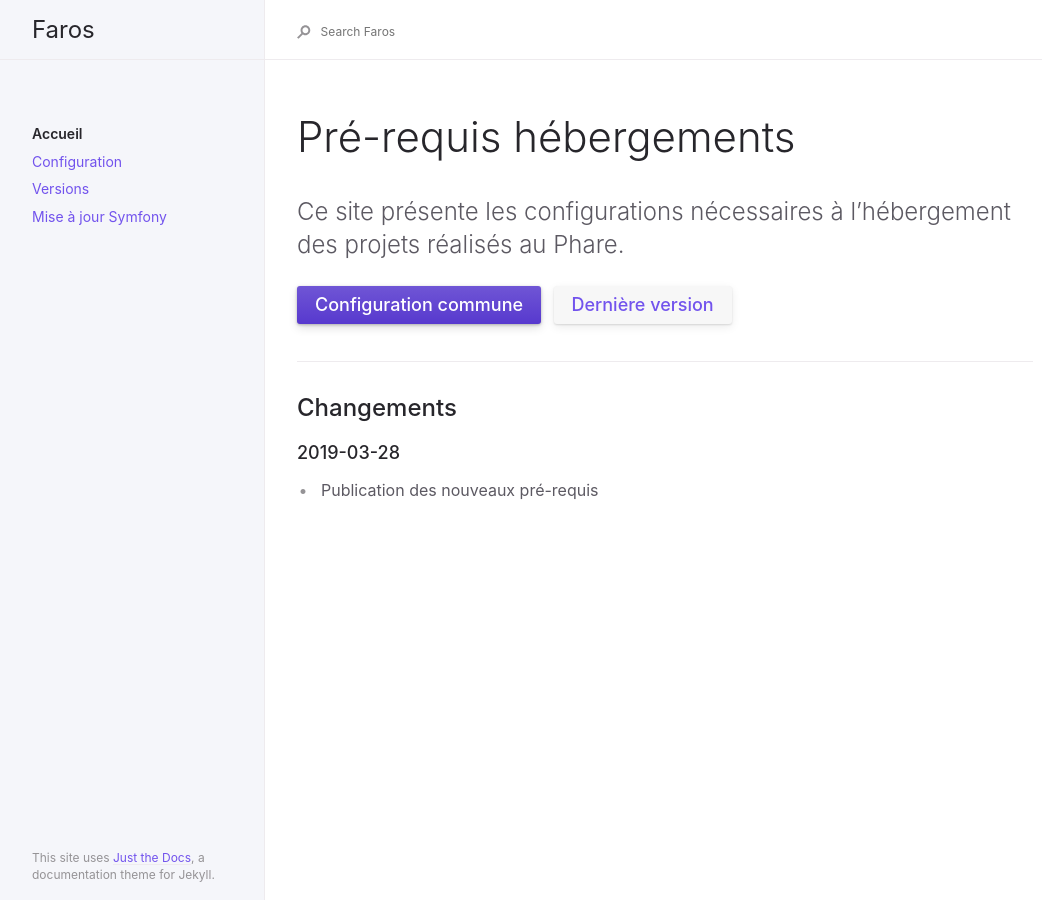
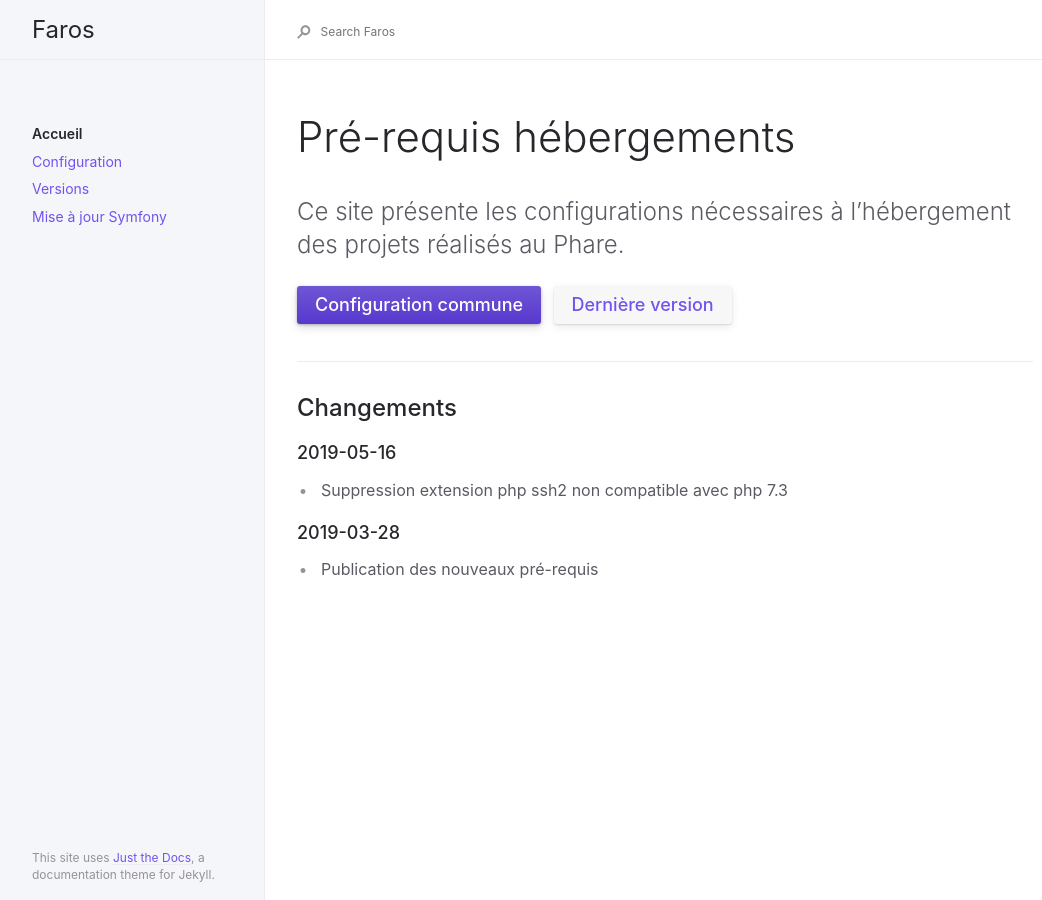
Before and after one commit to le-phare/le-phare.github.io, a Jekyll site: the page built from index.md, in a window 1280 px wide. Shown: the whole page, without its empty margins (91-1133 px from the left). Built offline with Jekyll 4.4.1, drawn with Linux system fonts in a browser that asks for light colours.

Commit message:
Remove ssh2 extension

```diff
--- a/index.md
+++ b/index.md
@@ -14,13 +14,16 @@ redirect_from: /requirements/
 Ce site présente les configurations nécessaires à l'hébergement des projets réalisés au Phare.
 {: .fs-6 .fw-300 }
 
-
 [Configuration commune](/configuration){: .btn .btn-primary .fs-5 .mb-4 .mb-md-0 .mr-2 } [Dernière version](/docs/versions/9.0){: .btn .fs-5 .mb-4 .mb-md-0 }
 
 ---
 
 ## Changements
 
+### 2019-05-16
+
+ * Suppression extension php ssh2 non compatible avec php 7.3
+
 ### 2019-03-28
 
  * Publication des nouveaux pré-requis
```
Also changed, not shown: docs/config/base.md (+0 -1 lines).
